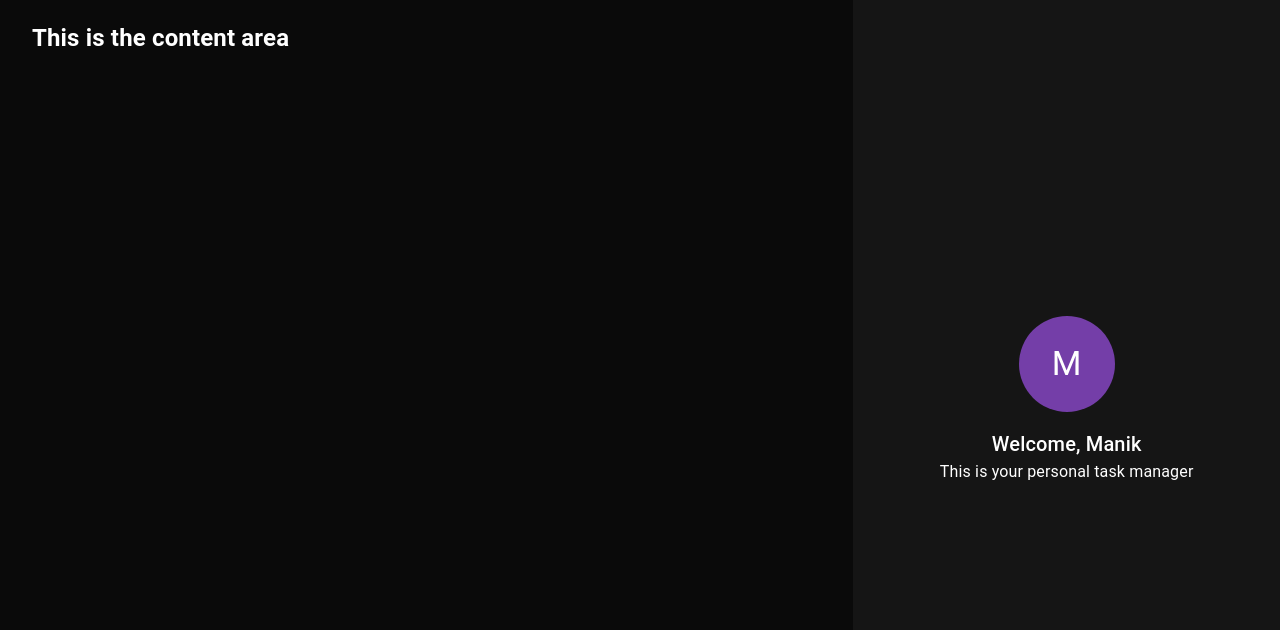
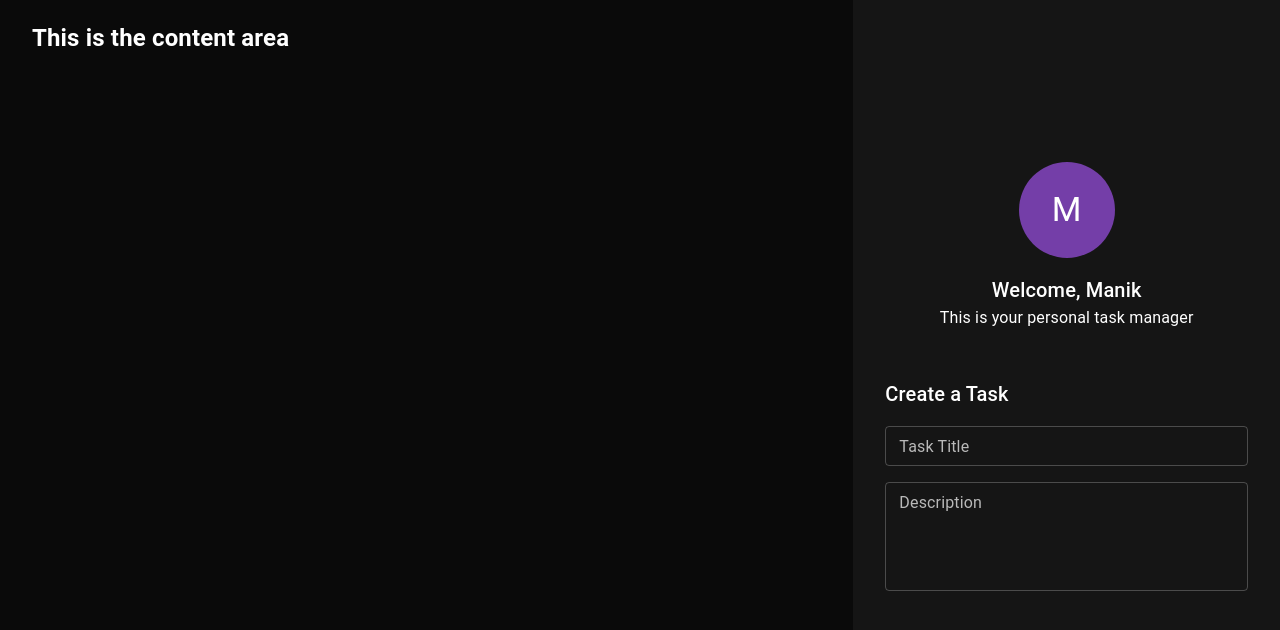
Before and after one commit to dulanjanabandara/todo-react, a React (Create React App) app: page / in a window 1280 px wide. Shown: the top 630 px of the page. Built offline with nearby package versions, Linux system fonts and the light colour scheme.

Commit message:
Created create task component and title, description fields of the create task component.

```diff
--- /dev/null
+++ b/src/components/createTaskForm/_taskDescriptionField.tsx
@@ -0,0 +1,30 @@
+import React, { FC, ReactElement } from 'react';
+import { TextField } from '@mui/material';
+import PropTypes from 'prop-types';
+
+import { ITextField } from './interfaces/ITextField';
+
+export const TaskDescriptionField: FC<ITextField> = (props): ReactElement => {
+  const { disabled = false, onChange = (e) => console.log(e) } = props;
+
+  return (
+    <TextField
+      id="description"
+      name="description"
+      label="Description"
+      placeholder="Description"
+      variant="outlined"
+      size="small"
+      multiline
+      rows={4}
+      fullWidth
+      disabled={disabled}
+      onChange={onChange}
+    />
+  );
+};
+
+TaskDescriptionField.propTypes = {
+  disabled: PropTypes.bool,
+  onChange: PropTypes.func,
+};
--- /dev/null
+++ b/src/components/createTaskForm/_tastTitleField.tsx
@@ -0,0 +1,28 @@
+import React, { FC, ReactElement } from 'react';
+import { TextField } from '@mui/material';
+import PropTypes from 'prop-types';
+
+import { ITextField } from './interfaces/ITextField';
+
+export const TaskTitleField: FC<ITextField> = (props): ReactElement => {
+  const { disabled = false, onChange = (e) => console.log(e) } = props;
+
+  return (
+    <TextField
+      id="title"
+      label="Task Title"
+      placeholder="Task Title"
+      variant="outlined"
+      size="small"
+      name="title"
+      fullWidth
+      disabled={disabled}
+      onChange={onChange}
+    />
+  );
+};
+
+TaskTitleField.propTypes = {
+  disabled: PropTypes.bool,
+  onChange: PropTypes.func,
+};
--- /dev/null
+++ b/src/components/createTaskForm/createTaskForm.tsx
@@ -0,0 +1,26 @@
+import React, { FC, ReactElement } from 'react';
+import { Box, Typography, Stack } from '@mui/material';
+
+import { TaskTitleField } from './_tastTitleField';
+import { TaskDescriptionField } from './_taskDescriptionField';
+
+export const CreateTaskForm: FC = (): ReactElement => {
+  return (
+    <Box
+      display="flex"
+      flexDirection="column"
+      alignItems="flex-start"
+      width="100%"
+      px={4}
+      my={6}
+    >
+      <Typography mb={2} component="h2" variant="h6">
+        Create a Task
+      </Typography>
+      <Stack sx={{ width: '100%' }} spacing={2}>
+        <TaskTitleField />
+        <TaskDescriptionField />
+      </Stack>
+    </Box>
+  );
+};
--- /dev/null
+++ b/src/components/createTaskForm/interfaces/IDisabled.ts
@@ -0,0 +1,3 @@
+export interface IDisabled {
+  disabled?: boolean;
+}
--- /dev/null
+++ b/src/components/createTaskForm/interfaces/ITextField.ts
@@ -0,0 +1,8 @@
+import React from 'react';
+import { IDisabled } from './IDisabled';
+
+export interface ITextField extends IDisabled {
+  onChange?: (
+    e: React.ChangeEvent<HTMLInputElement | HTMLTextAreaElement>,
+  ) => void;
+}
--- a/src/components/sidebar/sidebar.tsx
+++ b/src/components/sidebar/sidebar.tsx
@@ -2,6 +2,7 @@
 import { Grid } from '@mui/material';
 
 import { Profile } from './../profile/profile';
+import { CreateTaskForm } from '../createTaskForm/createTaskForm';
 
 export const Sidebar: FC = (): ReactElement => {
   return (
@@ -22,6 +23,7 @@
       }}
     >
       <Profile name="Manik" />
+      <CreateTaskForm />
     </Grid>
   );
 };
```
